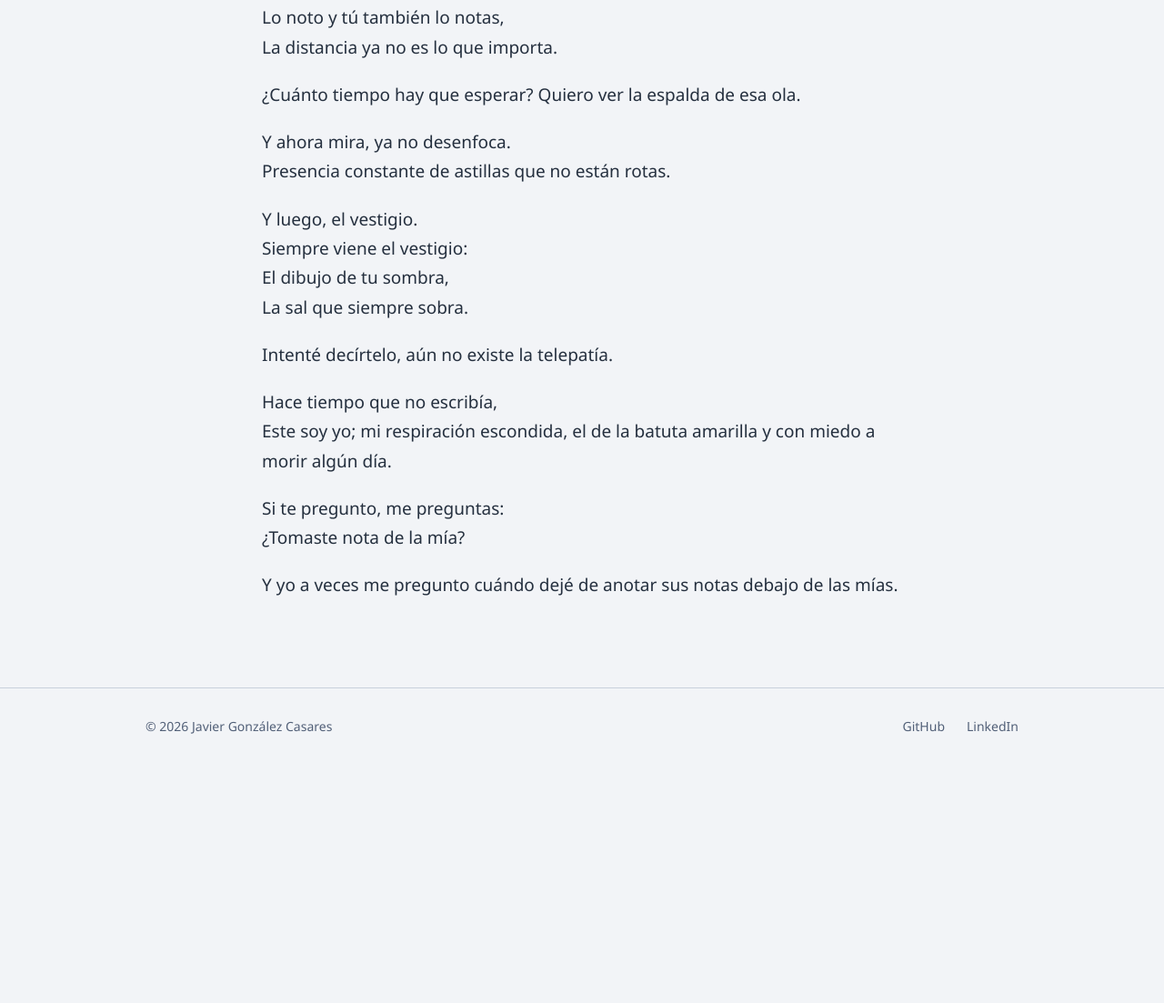
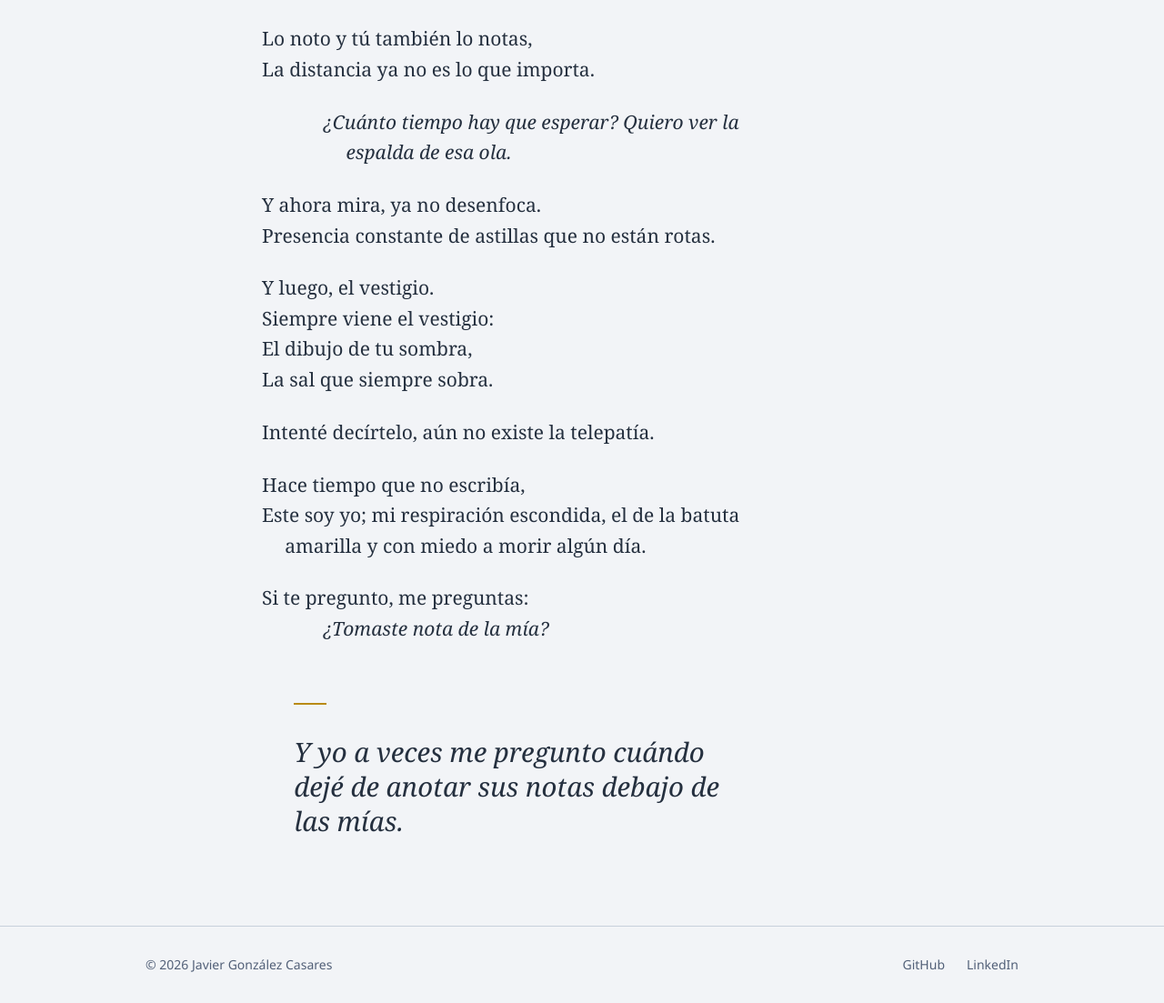
Before and after one commit to i12gocaj/portfolio, an Astro site: page /reflexiones/busco-cuaderno-de-una-hoja in a window 1280 px wide. Shown: the part 751-1854 px from the top of the page at 91% size. Before the commit the page ends 1592 px from the top, so only its background shows below. Built offline with nearby package versions, Linux system fonts and the light colour scheme; Astro itself is replaced by a stand-in of ours.

Commit message:
Typeset poems verse by verse
Poems are set in a literary serif with a drop cap, refrains and
questions set apart, an emphasised closing line and stanzas that appear
as the reader reaches them. The text itself is untouched.

Co-Authored-By: Claude Fable 5.2 <noreply@anthropic.com>

```diff
--- a/package.json
+++ b/package.json
@@ -11,6 +11,7 @@
   "dependencies": {
     "@astrojs/sitemap": "^3.7.6",
     "@fontsource-variable/hanken-grotesk": "^5.3.0",
+    "@fontsource-variable/newsreader": "^5.3.0",
     "@fontsource/ibm-plex-mono": "^5.3.0",
     "@tailwindcss/vite": "^4.3.5",
     "astro": "^7.3.8",
--- /dev/null
+++ b/src/components/Poem.astro
@@ -0,0 +1,175 @@
+---
+/**
+ * Compone un poema verso a verso a partir del texto tal como está escrito.
+ * No cambia ni una palabra: solo decide cómo se ve cada verso.
+ *  - Estribillo: un verso que se repite dentro del poema.
+ *  - Pregunta: un verso que empieza con signo de interrogación.
+ *  - Remate: el último verso.
+ */
+import "@fontsource-variable/newsreader/wght.css";
+import "@fontsource-variable/newsreader/wght-italic.css";
+
+interface Props {
+  body: string;
+}
+const { body } = Astro.props;
+
+const norm = (line: string) => line.trim().toLowerCase();
+const stanzas = body
+  .trim()
+  .split(/\n\s*\n/)
+  .map((stanza) => stanza.split("\n").map((l) => l.trim()).filter(Boolean))
+  .filter((stanza) => stanza.length > 0);
+
+const seen = new Map<string, number>();
+for (const line of stanzas.flat()) seen.set(norm(line), (seen.get(norm(line)) ?? 0) + 1);
+const isRefrain = (line: string) => (seen.get(norm(line)) ?? 0) > 1;
+const isQuestion = (line: string) => line.startsWith("¿");
+
+const lastStanza = stanzas.length - 1;
+---
+
+<div class="poem">
+  {
+    stanzas.map((stanza, s) => (
+      <p class:list={["stanza", stanza.every(isRefrain) && "refrain"]}>
+        {stanza.map((line, l) => (
+          <span
+            class:list={[
+              "line",
+              isRefrain(line) && "is-refrain",
+              isQuestion(line) && "is-question",
+              s === 0 && l === 0 && "is-first",
+              s === lastStanza && l === stanza.length - 1 && "is-last",
+            ]}
+          >
+            {line}
+          </span>
+        ))}
+      </p>
+    ))
+  }
+</div>
+
+<style>
+  .poem {
+    --poem: #b98a16;
+    max-width: 34rem;
+    font-family: "Newsreader Variable", Georgia, "Times New Roman", serif;
+    font-size: 1.3125rem;
+    line-height: 1.6;
+    color: var(--ink);
+  }
+  :global([data-theme="dark"]) .poem {
+    --poem: #e6bd4a;
+  }
+  .stanza + .stanza {
+    margin-top: 1.15em;
+  }
+  /* Sangría francesa: si un verso no cabe, su continuación entra un poco,
+     para que no se confunda con un verso nuevo. */
+  .line {
+    --indent: 0em;
+    display: block;
+    padding-left: calc(var(--indent) + 1.2em);
+    text-indent: -1.2em;
+    text-wrap: pretty;
+  }
+
+  /* La primera letra abre el poema, como una capitular. */
+  .stanza:first-child {
+    display: flow-root;
+  }
+  .line.is-first::first-letter {
+    float: left;
+    margin: 0.05em 0.1em 0 0;
+    font-size: 3em;
+    line-height: 0.8;
+    font-weight: 500;
+    color: var(--poem);
+  }
+
+  /* El estribillo se aparta, baja la voz y se agrupa. */
+  .line.is-refrain {
+    --indent: 1.6em;
+    font-style: italic;
+    color: var(--slate);
+  }
+  .stanza.refrain + .stanza.refrain {
+    margin-top: 0.15em;
+  }
+
+  /* Las preguntas se salen de la columna, como una réplica. */
+  .line.is-question,
+  .line.is-question.is-refrain {
+    --indent: 3.2em;
+    font-style: italic;
+  }
+
+  /* El remate: espacio, una marca y el último verso más grande. */
+  .line.is-last {
+    --indent: 0em;
+    margin-top: 2.2em;
+    font-size: 1.4em;
+    line-height: 1.3;
+    font-style: italic;
+    font-weight: 500;
+    color: var(--ink);
+  }
+  .line.is-last::before {
+    content: "";
+    display: block;
+    width: 2.25rem;
+    height: 2px;
+    margin-bottom: 1.1em;
+    background: var(--poem);
+  }
+
+  @media (width < 40rem) {
+    .poem {
+      font-size: 1.1875rem;
+    }
+    .line.is-refrain {
+      --indent: 1em;
+    }
+    .line.is-question,
+    .line.is-question.is-refrain {
+      --indent: 1.8em;
+    }
+    .line.is-last {
+      --indent: 0em;
+    }
+  }
+
+  /* Las estrofas aparecen a medida que se llega a ellas. */
+  .poem.is-live .stanza {
+    opacity: 0;
+    transform: translateY(0.5em);
+    transition:
+      opacity 0.9s ease,
+      transform 0.9s ease;
+  }
+  .poem.is-live .stanza.is-visible {
+    opacity: 1;
+    transform: none;
+  }
+</style>
+
+<script>
+  const poem = document.querySelector<HTMLElement>(".poem");
+  const still = matchMedia("(prefers-reduced-motion: reduce)").matches;
+  if (poem && !still && "IntersectionObserver" in window) {
+    poem.classList.add("is-live");
+    const observer = new IntersectionObserver(
+      (entries) => {
+        for (const entry of entries) {
+          if (!entry.isIntersecting) continue;
+          entry.target.classList.add("is-visible");
+          observer.unobserve(entry.target);
+        }
+      },
+      { rootMargin: "0px 0px -12% 0px" },
+    );
+    poem.querySelectorAll(".stanza").forEach((stanza) => observer.observe(stanza));
+  }
+</script>
--- a/src/components/ReflectionArticle.astro
+++ b/src/components/ReflectionArticle.astro
@@ -4,6 +4,7 @@ import BaseLayout from "@/layouts/BaseLayout.astro";
 import BookCover from "@/components/BookCover.astro";
 import Toc from "@/components/Toc.astro";
 import MusicPlayer from "@/components/MusicPlayer.astro";
+import Poem from "@/components/Poem.astro";
 import { type Lang, route, useTranslations } from "@/i18n/ui";
 import {
   formatDate,
@@ -72,11 +73,22 @@ const coverWidth = data.cover && data.cover.width > data.cover.height ? 230 : 14
       )
     }
 
-    <div class="mt-12"><Toc headings={headings} label={t("text.contents")} /></div>
-
-    <div class:list={["prose mt-10", data.kind === "poema" && "poem"]}>
-      <Content />
-    </div>
+    {
+      data.kind === "poema" ? (
+        <div class="mt-14">
+          <Poem body={r.body ?? ""} />
+        </div>
+      ) : (
+        <>
+          <div class="mt-12">
+            <Toc headings={headings} label={t("text.contents")} />
+          </div>
+          <div class="prose mt-10">
+            <Content />
+          </div>
+        </>
+      )
+    }
 
     {
       data.tags.length > 0 && (
--- a/src/i18n/ui.ts
+++ b/src/i18n/ui.ts
@@ -45,7 +45,7 @@ export const ui = {
     "reflections.read": "Leer reflexión",
     "reflections.readPoem": "Leer poema",
     "reflections.poem": "Cosecha propia",
-    "reflections.poemsLead": "Lo que escribo cuando necesito convertir en poesía lo que siento.",
+    "reflections.poemsLead": "El chico de los tulipanes amarillos.",
     "reflections.essays": "Ensayos",
     "music.label": "Para leer con",
     "music.play": "Reproducir",
@@ -111,7 +111,7 @@ export const ui = {
     "reflections.read": "Read reflection",
     "reflections.readPoem": "Read poem",
     "reflections.poem": "Cosecha propia",
-    "reflections.poemsLead": "What I write when I need to turn what I feel into poetry.",
+    "reflections.poemsLead": "The boy with the yellow tulips.",
     "reflections.essays": "Essays",
     "music.label": "To read with",
     "music.play": "Play",
--- a/src/styles/global.css
+++ b/src/styles/global.css
@@ -242,18 +242,3 @@
     color: var(--shiki-dark) !important;
   }
 }
-
-/* Poemas: cada salto de línea es un verso y se respeta tal cual. */
-@layer components {
-  .prose.poem {
-    font-size: 1.1875rem;
-    line-height: 1.7;
-    color: var(--ink);
-  }
-  .prose.poem p {
-    white-space: pre-line;
-  }
-  .prose.poem > * + * {
-    margin-top: 1.05em;
-  }
-}
```
Also changed, not shown: 1 other file.
